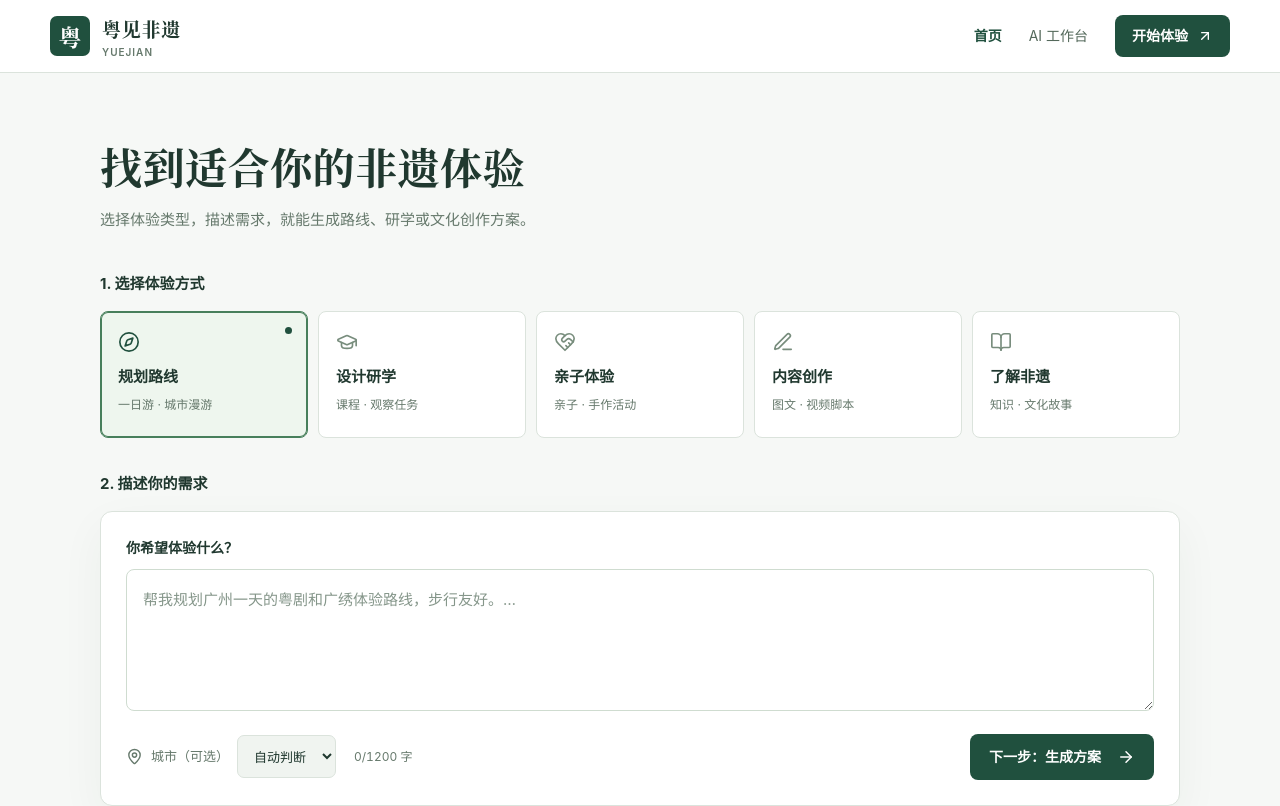
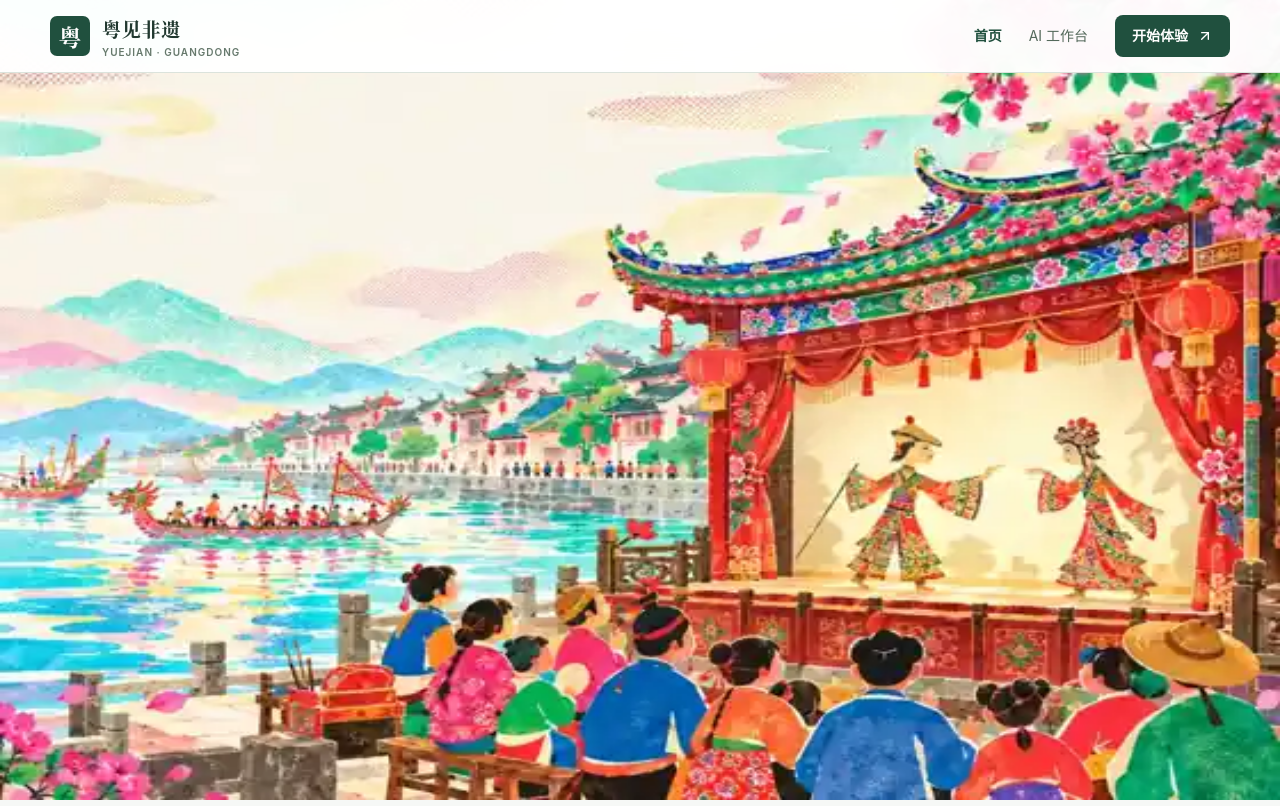
Before and after one commit to liqinglq666/Yuejian-Feiyi-Agent, a Next.js app in the folder web/: page / in a window 1280 px wide. Shown: the top 806 px of the page. Built offline with nearby package versions, Linux system fonts and the light colour scheme.

Commit message:
design: build task-first folk-art homepage using original heritage assets

```diff
--- a/web/app/page.tsx
+++ b/web/app/page.tsx
@@ -1,97 +1,150 @@
 "use client";
 
-import { useState } from "react";
+import { useRef, useState } from "react";
 import { useRouter } from "next/navigation";
-import Link from "next/link";
-import { ArrowRight, BookOpen, Compass, GraduationCap, HeartHandshake, PenLine, Sparkles, MapPin } from "lucide-react";
+import Image from "next/image";
+import { ArrowRight, BookOpen, Compass, GraduationCap, HeartHandshake, MapPin, PenLine, Sparkles } from "lucide-react";
 import { SiteHeader } from "@/components/site-header";
-import { CITIES, type Scene, type TaskRequest, DEFAULT_REQUEST } from "@/lib/types";
+import { CITIES, DEFAULT_REQUEST, type Scene, type TaskRequest } from "@/lib/types";
 
-const tasks = [
-  { key:"游客路线", label:"规划路线", desc:"一日游 · 城市漫游", icon: Compass, example:"帮我规划广州一天的粤剧和广绣体验路线，步行友好。" },
-  { key:"学生研学", label:"设计研学", desc:"课程 · 观察任务", icon: GraduationCap, example:"为初中生设计潮汕英歌舞主题的研学活动。" },
-  { key:"亲子体验", label:"亲子体验", desc:"亲子 · 手作活动", icon: HeartHandshake, example:"带孩子去佛山看醒狮和陶塑，安排轻松的半天体验。" },
-  { key:"内容创作", label:"内容创作", desc:"图文 · 视频脚本", icon: PenLine, example:"写一篇介绍香云纱制作工艺的小红书图文。" },
-  { key:"非遗问答", label:"了解非遗", desc:"知识 · 文化故事", icon: BookOpen, example:"广绣有哪些典型针法？适合怎样的初学者？" },
+const scenarios = [
+  {key:"游客路线",label:"路线规划",hint:"走进广东，安排一次在地体验",icon:Compass, example:"帮我规划广州一天的粤剧和广绣体验路线，步行友好。"},
+  {key:"学生研学",label:"学生研学",hint:"为课堂和研学准备观察任务",icon:GraduationCap,example:"为初中生设计一次潮汕英歌舞主题的研学活动。"},
+  {key:"亲子体验",label:"亲子体验",hint:"让小朋友在动手中认识文化",icon:HeartHandshake,example:"周末带孩子去佛山体验醒狮和陶塑，安排轻松的半天行程。"},
+  {key:"内容创作",label:"内容创作",hint:"把见闻写成图文或短视频脚本",icon:PenLine,example:"写一篇介绍香云纱制作工艺的小红书图文。"},
+  {key:"非遗问答",label:"非遗问答",hint:"了解工艺、民俗与背后的故事",icon:BookOpen,example:"广绣有哪些典型针法？适合怎样的初学者？"},
 ] as const;
 
+const inspiration = [
+  {title:"潮汕民俗",note:"研学观察",scene:"学生研学" as Scene, city:"汕头",question:"为初中生设计一份潮汕英歌舞研学观察任务，包含文化背景和记录问题。",image:"/heritage/heritage-folk-procession.webp"},
+  {title:"端午龙舟",note:"体验路线",scene:"游客路线" as Scene,city:"佛山",question:"设计一条了解广东龙舟文化的一日体验路线，注明实际活动时间需提前核实。",image:"/heritage/heritage-dragon-boat.webp"},
+  {title:"陆丰皮影",note:"文化问答",scene:"非遗问答" as Scene,city:"汕尾",question:"介绍陆丰皮影戏的历史和表演特色，适合第一次接触非遗的人阅读。",image:"/heritage/heritage-shadow-puppetry.webp"},
+];
+
 export default function HomePage() {
-  const router = useRouter();
-  const [scene, setScene] = useState<Scene>("游客路线");
-  const [prompt, setPrompt] = useState("");
-  const [city, setCity] = useState("自动判断");
-  const [error, setError] = useState("");
-  const selected = tasks.find((item) => item.key === scene) ?? tasks[0];
+  const router=useRouter();
+  const promptRef=useRef<HTMLTextAreaElement>(null);
+  const [scene,setScene]=useState<Scene>("游客路线");
+  const [prompt,setPrompt]=useState("");
+  const [city,setCity]=useState("自动判断");
+  const [error,setError]=useState("");
+  const active=scenarios.find(item=>item.key===scene)??scenarios[0];
 
+  function focusComposer() {
+    document.getElementById("create")?.scrollIntoView({behavior:"smooth",block:"start"});
+    window.requestAnimationFrame(()=>promptRef.current?.focus({preventScroll:true}));
+  }
+  function chooseExample(item:typeof inspiration[number]) {
+    setScene(item.scene);
+    setCity(item.city);
+    setPrompt(item.question);
+    setError("");
+    focusComposer();
+  }
   function start() {
-    if (!prompt.trim()) { setError("先写一句你的需求，也可以点击下方示例。"); document.getElementById("fast-request")?.focus(); return; }
-    const draft: TaskRequest = {
-      ...DEFAULT_REQUEST, scene, raw_request:prompt.trim(), city,
-      task_type:scene === "内容创作" ? "social" : null,
+    if(!prompt.trim()){
+      setError("先写下想了解或体验的内容，也可以选择右侧示例。");
+      promptRef.current?.focus();
+      return;
+    }
+    const draft:TaskRequest={
+      ...DEFAULT_REQUEST,
+      scene,
+      city,
+      raw_request:prompt.trim(),
+      task_type:scene==="内容创作"?"social":null,
     };
     try {
-      sessionStorage.setItem("yuejian-launch-draft", JSON.stringify(draft));
+      sessionStorage.setItem("yuejian-launch-draft",JSON.stringify(draft));
+      router.push("/studio");
     } catch {
-      // Session storage is optional; the studio remains usable without it.
-      const query = new URLSearchParams({ scene, prompt:prompt.trim(), city });
-      router.push(`/studio?${query.toString()}`);
-      return;
+      const query=new URLSearchParams({scene,prompt:prompt.trim(),city});
+      router.push("/studio?"+query.toString());
     }
-    router.push("/studio");
   }
-
   return (
     <>
-      <SiteHeader />
-      <main className="fast-main" id="main-content">
-        <div className="container fast-workspace" id="start">
-          <header className="fast-heading">
-            <div>
-              <h1>找到适合你的非遗体验</h1>
-              <p className="fast-subhead">选择体验类型，描述需求，就能生成路线、研学或文化创作方案。</p>
+      <SiteHeader/>
+      <main id="main-content" className="folk-home">
+        <section className="folk-hero" aria-label="粤见非遗">
+          <div className="container folk-hero__inner">
+            <div className="folk-hero__copy">
+              <span className="folk-eyebrow"><span aria-hidden="true" className="folk-eyebrow__dot"/> 广东非遗文化体验</span>
+              <h1>去广东，<br/>遇见<span>鲜活的非遗。</span></h1>
+              <p>想去哪里、体验什么？从一个想法开始，生成属于自己的岭南文化体验方案。</p>
+              <div className="folk-hero__actions">
+                <button type="button" className="folk-primary" onClick={focusComposer}>开始设计方案 <ArrowRight size={18} aria-hidden="true"/></button>
+                <a className="folk-secondary" href="#ideas">看看文化灵感 <span aria-hidden="true">↗</span></a>
+              </div>
             </div>
-          </header>
-          <section aria-labelledby="fast-scene-heading" className="fast-scene-section">
-            <h2 id="fast-scene-heading" className="fast-section-label">1. 选择体验方式</h2>
-            <div className="fast-task-grid" role="group" aria-label="选择体验方式">
-              {tasks.map((task) => {
-                const Icon = task.icon;
-                return <button type="button" key={task.key} aria-pressed={scene === task.key}
-                  className={"fast-task " + (scene === task.key ? "is-active" : "")}
-                  onClick={() => {setScene(task.key);setError("");}}>
-                  <Icon size={22} strokeWidth={1.8} aria-hidden="true"/>
-                  <strong>{task.label}</strong><span>{task.desc}</span>
-                </button>;
-              })}
-            </div>
-          </section>
-          <section aria-labelledby="fast-prompt-heading" className="fast-request-section">
-            <h2 id="fast-prompt-heading" className="fast-section-label">2. 描述你的需求</h2>
-            <form className="fast-prompt-box" onSubmit={(event) => {event.preventDefault();start();}}>
-              <label htmlFor="fast-request" className="fast-label">你希望体验什么？</label>
-              <textarea id="fast-request" name="request" autoComplete="off" maxLength={1200} rows={4} value={prompt}
-                aria-invalid={!!error} aria-describedby={error ? "fast-form-error" : "fast-prompt-help"}
-                onChange={(event)=>{setPrompt(event.target.value);setError("");}}
-                placeholder={selected.example + "…"}/>
-              {error && <p id="fast-form-error" className="fast-form-error" role="alert">{error}</p>}
-              <div className="fast-form-bottom">
-                <div className="fast-city"><MapPin size={17} aria-hidden="true"/><label htmlFor="fast-city">城市（可选）</label>
-                  <select id="fast-city" name="city" value={city} onChange={(event)=>setCity(event.target.value)}>
-                    {CITIES.map((item)=><option key={item} value={item}>{item}</option>)}
+            <div className="folk-hero__visual" aria-hidden="true"/>
+            <div className="folk-hero__caption" aria-hidden="true">LINGNAN · CULTURE IN MOTION</div>
+          </div>
+        </section>
+
+        <section id="create" className="folk-creation container" aria-labelledby="create-title">
+          <div className="folk-creation__heading">
+            <div><span className="folk-section-kicker">01 / START HERE</span><h2 id="create-title">把你的想法，变成一份好方案。</h2></div>
+            <span className="folk-creation__side">不需要复杂设置，写下需求即可开始</span>
+          </div>
+          <div className="folk-creation__layout">
+            <form className="folk-composer" onSubmit={e=>{e.preventDefault();start();}}>
+              <div className="folk-field-label">我想做什么？</div>
+              <div className="folk-scenario-tabs" role="group" aria-label="选择体验类型">
+                {scenarios.map(item=>{
+                  const Icon=item.icon;
+                  return <button type="button" key={item.key}
+                    aria-pressed={scene===item.key}
+                    className={"folk-scenario"+(scene===item.key?" is-active":"")}
+                    onClick={()=>{setScene(item.key);setError("");}}
+                    title={item.hint}>
+                    <Icon size={18} strokeWidth={1.9} aria-hidden="true"/><span>{item.label}</span>
+                  </button>;
+                })}
+              </div>
+              <div className="folk-input-head">
+                <label htmlFor="fast-request">{active.hint}</label>
+                <span>{prompt.length}/1200</span>
+              </div>
+              <textarea ref={promptRef} id="fast-request" name="request" rows={5} maxLength={1200}
+                value={prompt} aria-invalid={Boolean(error)} aria-describedby={error?"fast-form-error":undefined}
+                onChange={e=>{setPrompt(e.target.value);setError("");}}
+                placeholder={active.example}/>
+              {error&&<p role="alert" id="fast-form-error" className="folk-error">{error}</p>}
+              <div className="folk-compose-footer">
+                <div className="folk-city-field">
+                  <MapPin size={17} aria-hidden="true"/>
+                  <label htmlFor="fast-city">城市</label>
+                  <select id="fast-city" value={city} onChange={e=>setCity(e.target.value)}>
+                    {CITIES.map(item=><option value={item} key={item}>{item}</option>)}
                   </select>
                 </div>
-                <p id="fast-prompt-help" className="fast-help">{prompt.length}/1200 字</p>
-                <button type="submit" className="fast-submit">下一步：生成方案 <ArrowRight size={18} aria-hidden="true"/></button>
+                <button className="folk-submit" type="submit">前往生成 <ArrowRight size={19} aria-hidden="true"/></button>
               </div>
+              <p className="folk-form-note">方案生成后可继续修改，并导出为 Word、Markdown 或 TXT。</p>
             </form>
-            <div className="fast-examples" aria-label="示例需求">
-              <span><Sparkles size={15} aria-hidden="true"/> 没有思路？</span>
-              {tasks.slice(0,3).map((task)=><button key={task.key} type="button" onClick={()=>{setScene(task.key);setPrompt(task.example);setCity("自动判断");setError("");document.getElementById("fast-request")?.focus();}}>{task.label}示例</button>)}
-            </div>
-          </section>
-          <p className="fast-hint">生成结果支持继续修改及导出 Word；开放时间、票价等实时信息请以官方公告为准。</p>
-        </div>
-        <footer className="fast-footer"><div className="container"><strong>粤见非遗</strong><span>让文化更易走近。</span></div></footer>
+
+            <aside className="folk-inspiration" id="ideas" aria-labelledby="ideas-title">
+              <div className="folk-inspiration__head">
+                <span className="folk-section-kicker">02 / INSPIRATION</span>
+                <h3 id="ideas-title">从这些文化开始 <Sparkles size={18} aria-hidden="true"/></h3>
+                <p>点击示例，直接填入你的需求。</p>
+              </div>
+              <div className="folk-inspiration__list">
+                {inspiration.map(item=><button className="folk-inspiration__item" key={item.title} type="button" onClick={()=>chooseExample(item)}>
+                  <span className="folk-inspiration__image"><Image src={item.image} alt="" fill sizes="(max-width: 720px) 90px, 112px"/></span>
+                  <span className="folk-inspiration__text"><strong>{item.title}</strong><small>{item.note}</small></span>
+                  <span className="folk-inspiration__arrow" aria-hidden="true">↗</span>
+                </button>)}
+              </div>
+            </aside>
+          </div>
+          <p className="folk-disclaimer">提示：AI 生成内容仅供参考。演出、开放时间与预约信息请以官方渠道为准。</p>
+        </section>
+        <div className="folk-footer-ornament" aria-hidden="true"/>
+        <footer className="folk-footer">
+          <div className="container"><span><strong>粤见非遗</strong> · YUEJIAN</span><span>在广东，遇见正在发生的文化。</span></div>
+        </footer>
       </main>
     </>
   );
--- a/web/components/site-header.tsx
+++ b/web/components/site-header.tsx
@@ -1,32 +1,29 @@
 "use client";
-
 import Link from "next/link";
 import { usePathname } from "next/navigation";
 import { ArrowUpRight, Menu, X } from "lucide-react";
-import { useEffect, useRef, useState } from "react";
-
-export function SiteHeader() {
-  const pathname = usePathname();
-  const [menuOpen, setMenuOpen] = useState(false);
-  const menuButtonRef = useRef<HTMLButtonElement>(null);
-  useEffect(() => {
-    const onEscape = (event: KeyboardEvent) => { if (event.key === "Escape" && menuOpen) { setMenuOpen(false); menuButtonRef.current?.focus(); } };
-    window.addEventListener("keydown", onEscape);
-    return () => window.removeEventListener("keydown", onEscape);
-  }, [menuOpen]);
-  return (
-    <header className="site-header">
-      <div className="nav-inner container">
-        <Link href="/" aria-label="粤见非遗首页" className="wordmark" onClick={() => setMenuOpen(false)}>
-          <span className="brand-seal" aria-hidden="true">粤</span><span className="brand-words"><strong>粤见非遗</strong><small>YUEJIAN</small></span>
-        </Link>
-        <nav id="site-main-nav" className={`main-nav ${menuOpen ? "is-open" : ""}`} aria-label="主导航">
-          <Link className={pathname === "/" ? "nav-active" : ""} href="/" onClick={() => setMenuOpen(false)}>首页</Link>
-          <Link className={pathname === "/studio" ? "nav-active" : ""} href="/studio" onClick={() => setMenuOpen(false)}>AI 工作台</Link>
-          <Link href={pathname === "/" ? "/#start" : "/studio"} className="nav-cta" onClick={() => setMenuOpen(false)}>开始体验 <ArrowUpRight size={16} aria-hidden="true"/></Link>
-        </nav>
-        <button ref={menuButtonRef} className="nav-menu-toggle" type="button" aria-controls="site-main-nav" aria-label={menuOpen ? "关闭菜单" : "打开菜单"} aria-expanded={menuOpen} onClick={() => setMenuOpen(!menuOpen)}>{menuOpen ? <X size={24}/> : <Menu size={24}/>}</button>
-      </div>
-    </header>
-  );
+import { useEffect,useRef,useState } from "react";
+export function SiteHeader(){
+  const pathname=usePathname();
+  const [open,setOpen]=useState(false);
+  const menuRef=useRef<HTMLButtonElement>(null);
+  useEffect(()=>{
+    const close=(event:KeyboardEvent)=>{if(event.key==="Escape"&&open){setOpen(false);menuRef.current?.focus();}};
+    window.addEventListener("keydown",close);
+    return()=>window.removeEventListener("keydown",close);
+  },[open]);
+  return <header className="site-header">
+    <div className="nav-inner container">
+      <Link href="/" className="wordmark" aria-label="粤见非遗首页" onClick={()=>setOpen(false)}>
+        <span className="brand-seal" aria-hidden="true">粤</span>
+        <span className="brand-words"><strong>粤见非遗</strong><small>YUEJIAN · GUANGDONG</small></span>
+      </Link>
+      <nav className={"main-nav"+(open?" is-open":"")} id="site-main-nav" aria-label="主导航">
+        <Link href="/" className={pathname==="/"?"nav-active":""} onClick={()=>setOpen(false)}>首页</Link>
+        <Link href="/studio" className={pathname==="/studio"?"nav-active":""} onClick={()=>setOpen(false)}>AI 工作台</Link>
+        <Link href={pathname==="/"?"/#create":"/studio"} className="nav-cta" onClick={()=>setOpen(false)}>开始体验 <ArrowUpRight size={16} aria-hidden="true"/></Link>
+      </nav>
+      <button ref={menuRef} type="button" className="nav-menu-toggle" aria-controls="site-main-nav" aria-expanded={open} aria-label={open?"关闭菜单":"打开菜单"} onClick={()=>setOpen(!open)}>{open?<X size={22}/>:<Menu size={22}/>}</button>
+    </div>
+  </header>;
 }
```
Also changed, not shown: web/public/heritage/README.md (added).
